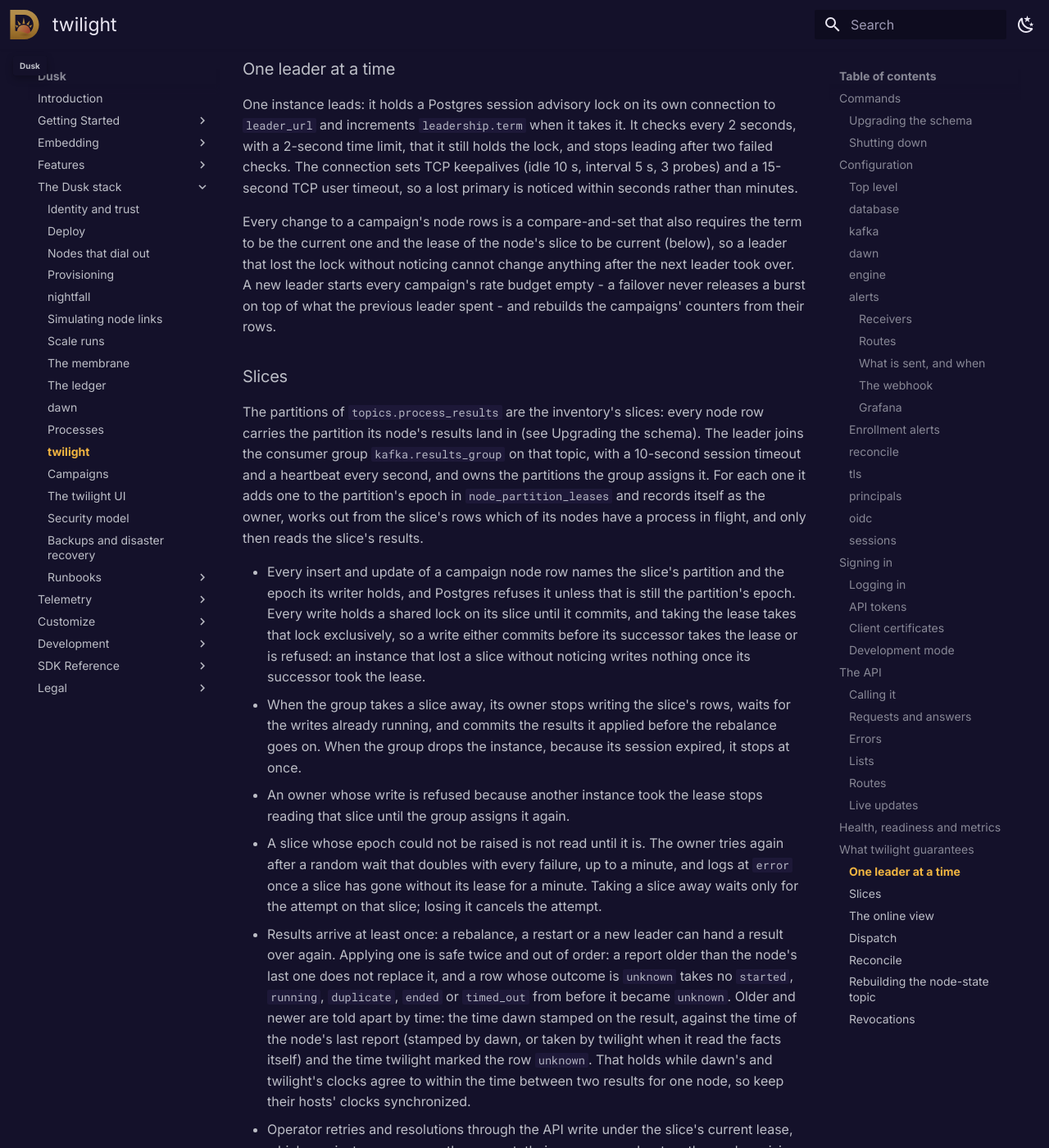
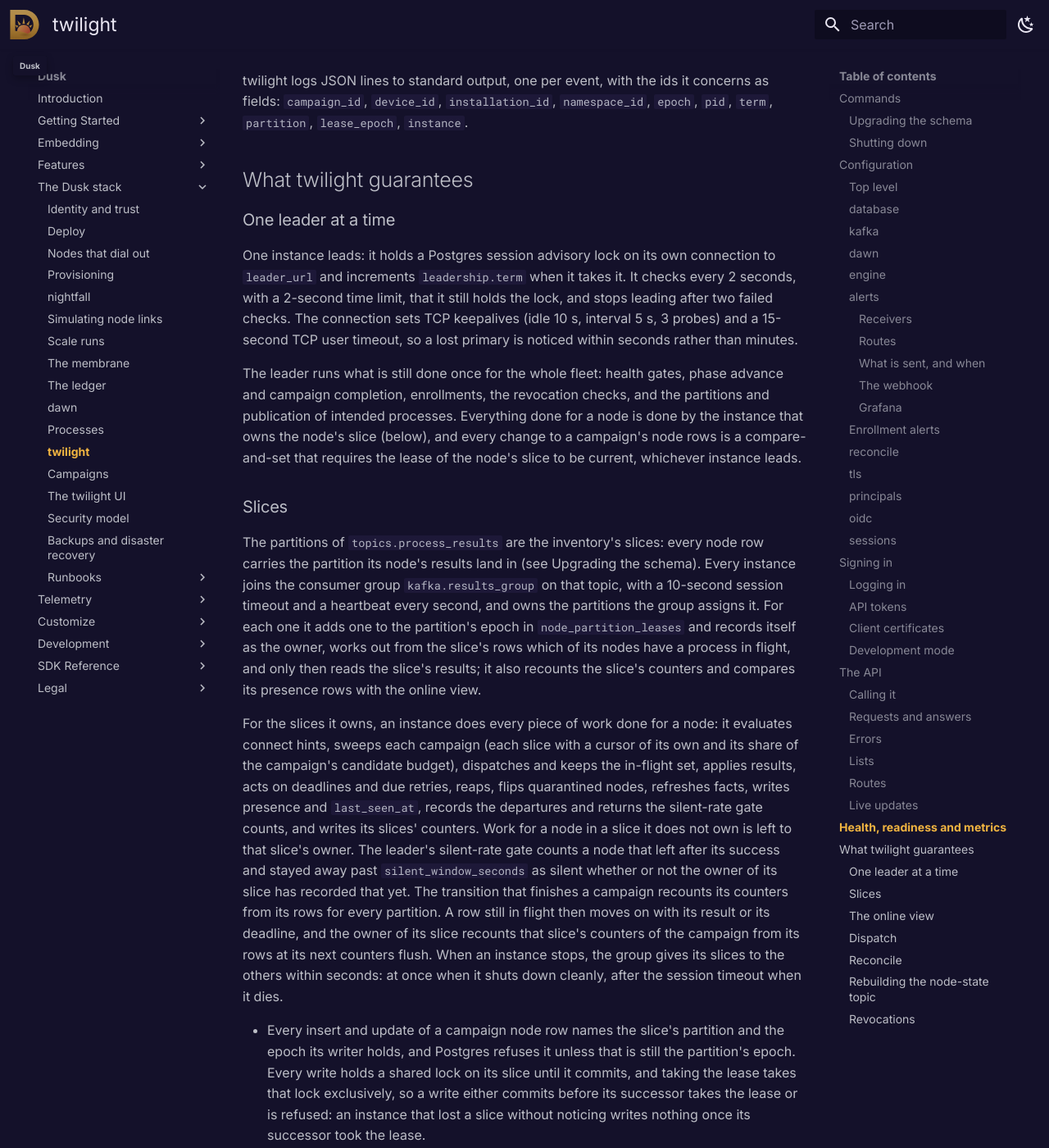
Before and after one commit to tomerze/dusk, an MkDocs documentation site: the page built from docs/docs/stack/twilight.md, in a window 1280 px wide and 1400 px high, scrolled down 35682 px. Shown: the whole window at 82% size. Built offline with MkDocs 1.6.1 and Material for MkDocs 9.7.7, drawn with Linux system fonts in a browser that asks for light colours; comment, search, counter and statistics services are not loaded; some of the changed text lies outside the part shown.

Commit message:
Update docs with the per-node work moving to every slice owner
The twilight page now says that every instance joins the results group
and does all the per-node work for the slices it owns, and lists what the
leader still does alone; that row writes need only the slice's lease;
that a campaign's rate and the facts and reap budgets are shared out by
the slices each instance owns; that a fenced owner still assigned its
slice takes it back from its first result not applied, whichever of its
writes - a row, a dispatch, a sweep cursor or a result - or its lease
check every 5 seconds found the lease gone; that presence rows are
written under the slice's lease too; that the silent-rate gate counts a
node that stayed away past the window whether or not its owner has
marked it; that finishing a campaign recounts its counters for every
partition, and a row still in flight then has its slice recounted once it
moves; that a partition-count hold counts no bake time and that gates
open no phase until the results produced before they started are
applied, with a failed commit of applied results tried again until it
succeeds or the partition moves; and that the counters and sweep cursors
are kept per partition, with what their migrations do. The engine
settings say which work each instance does for its own slices.

```diff
--- a/docs/docs/stack/twilight.md
+++ b/docs/docs/stack/twilight.md
@@ -71,12 +71,19 @@ window.
 
 The partition count is fixed from then on. While the topic has another number
 of partitions, every instance logs it at `error` on each topic check, every 30
-seconds, and sets `twilight_process_results_partitions_mismatched` to 1, and
-the leader writes no campaign row, advances no phase and dispatches nothing;
-the API keeps answering. Kafka cannot take partitions away from a topic, so
-the way back from a grown topic is to recreate it with the count the inventory
-was migrated with, which loses the results still on it. twilight has no way to
-change the count once migrated.
+seconds, and sets `twilight_process_results_partitions_mismatched` to 1; no
+instance writes a campaign row or dispatches, and the leader advances no phase.
+The API keeps answering. The time held does not count toward any campaign's
+bake time, and once the counts match no phase opens until the results produced
+in the meantime are applied (see Slices). Kafka cannot take partitions away
+from a topic, so the way back from a grown topic is to recreate it with the
+count the inventory was migrated with, which loses the results still on it.
+twilight has no way to change the count once migrated.
+
+Migration `0021_partition_counters` recounts the campaign counters from the
+campaign rows, per partition, and `0022_partition_sweep_cursors` keeps a sweep
+cursor per campaign and partition, so every running campaign starts its sweeps
+over once.
 
 ### Shutting down
 
@@ -178,7 +185,7 @@ creates.
 | `topics.node_state` | `dusk.node-state` | |
 | `topics.process_results` | `dusk.process-results` | |
 | `topics.intended_processes` | `dusk.intended-processes` | |
-| `results_group` | `twilight-results` | The consumer group in which the leader owns the partitions of `topics.process_results`, the inventory's slices, and applies the process results that land in them. |
+| `results_group` | `twilight-results` | The consumer group in which every instance owns partitions of `topics.process_results`, the inventory's slices, and applies the process results that land in them. |
 | `inventory_group` | `twilight-inventory` | The consumer group the leader records enrollments in. |
 | `reconcile_group` | `twilight-reconcile` | The consumer group every instance shares to reconcile the ledger. |
 | `reconcile_results_group` | `twilight-reconcile-results` | The consumer group every instance shares to read process results for reconcile. |
@@ -222,8 +229,8 @@ is skipped for 30 seconds.
 
 | Key | Default | Meaning |
 |-----|---------|---------|
-| `sweep_interval_seconds` | `300` | How often the leader sweeps every running campaign for matching online nodes. |
-| `gate_interval_seconds` | `15` | How often the leader judges each running campaign's health gate. |
+| `sweep_interval_seconds` | `300` | How often each instance sweeps every running campaign for matching online nodes in the slices it owns. |
+| `gate_interval_seconds` | `15` | How often the leader judges each running campaign's health gate, and each instance marks the nodes of its slices that stayed away past the silent window. |
 | `evaluation_queue` | `100000` | How many nodes may wait for evaluation; a connect hint beyond it is dropped and counted. |
 | `dispatch_workers` | `64` | Concurrent calls to dawn. |
 | `dispatch_attempts` | `3` | Attempts at a dispatch whose answer was lost, with the same pids. |
@@ -233,11 +240,11 @@ is skipped for 30 seconds.
 | `census_interval_seconds` | `300` | nightfall's full census interval; a revoked node still online two intervals after it was revoked raises an alert. |
 | `skip_lag_records` | `200000` | Connection events behind the end before the stream skips to the latest. |
 | `skip_age_seconds` | `60` | Age of the newest connection event read, while behind, before the stream skips to the latest. |
-| `counters_flush_seconds` | `5` | How often the leader writes campaign counters to `campaign_counters`. |
+| `counters_flush_seconds` | `5` | How often each instance writes the campaign counters of the slices it owns to `campaign_counters`. |
 | `process_lifetime_seconds` | `900` | How long the process of a facts read or a file collection is intended for, from when twilight asks dawn for it. |
 | `intended_process_retention_days` | `31` | How long `intended_processes` and reconcile's per-pid state are kept: the ledger's 30 days plus one. |
-| `presence_flush_millis` | `1000` | How often the leader writes presence changes to `node_presence`. |
-| `last_seen_bucket_seconds` | `10` | The leader writes `last_seen_at` for one of 30 groups of online nodes this often, so each node's is at most 30 of these old. |
+| `presence_flush_millis` | `1000` | How often each instance writes the presence changes of the nodes in its slices to `node_presence`. |
+| `last_seen_bucket_seconds` | `10` | Each instance writes `last_seen_at` for one of 30 groups of the online nodes in its slices this often, so each node's is at most 30 of these old. |
 | `reap_interval_seconds` | `300` | How long the reap sweep takes to look at every online node once, one of 30 groups at a time. |
 | `reaps_per_second` | `20` | Reap requests sent to dawn per second, across the fleet. |
 | `reap_retry_seconds` | `600` | How long a pid dawn was asked to reap waits before it is asked again, when dawn never reported it reaped. |
@@ -986,7 +993,7 @@ On `health_listen`:
 | `twilight_slice_lease_losses_total{how}` | Slices this instance stopped owning without giving them up: `lost` when the consumer group dropped it, `fenced` when another instance took the lease. |
 | `twilight_slice_partition_mismatches_total` | Process results that arrived in a partition other than the one their node's key hashes to, which means their producer does not partition like Kafka's default partitioner. Each is logged at `error`. |
 | `twilight_online_nodes` | Nodes the online view holds as online. |
-| `twilight_process_results_partitions_mismatched` | 1 while `topics.process_results` has another partition count than the inventory was migrated with; the leader writes no campaign row, advances no phase and dispatches nothing then. |
+| `twilight_process_results_partitions_mismatched` | 1 while `topics.process_results` has another partition count than the inventory was migrated with; meanwhile no instance writes a campaign row or dispatches, and the leader advances no phase. |
 | `twilight_view_degraded` | 1 while the online view is degraded (below). |
 | `twilight_node_state_rebuilds_total` | Times this instance wrote `dusk.node-state` again from the inventory. |
 | `twilight_connections_skips_total` | Times the connection stream skipped to its latest offsets. |
@@ -1029,23 +1036,41 @@ lock, and stops leading after two failed checks. The connection sets TCP
 keepalives (idle 10 s, interval 5 s, 3 probes) and a 15-second TCP user
 timeout, so a lost primary is noticed within seconds rather than minutes.
 
-Every change to a campaign's node rows is a compare-and-set that also requires
-the term to be the current one and the lease of the node's slice to be current
-(below), so a leader that lost the lock without noticing cannot change anything
-after the next leader took over. A new leader starts every campaign's rate budget empty - a failover
-never releases a burst on top of what the previous leader spent - and rebuilds
-the campaigns' counters from their rows.
+The leader runs what is still done once for the whole fleet: health gates,
+phase advance and campaign completion, enrollments, the revocation checks, and
+the partitions and publication of intended processes. Everything done for a
+node is done by the instance that owns the node's slice (below), and every
+change to a campaign's node rows is a compare-and-set that requires the lease
+of the node's slice to be current, whichever instance leads.
 
 ### Slices
 
 The partitions of `topics.process_results` are the inventory's slices: every
 node row carries the partition its node's results land in (see Upgrading the
-schema). The leader joins the consumer group `kafka.results_group` on that topic,
-with a 10-second session timeout and a heartbeat every second, and owns the
-partitions the group assigns it. For each one it adds one to the partition's
-epoch in `node_partition_leases` and records itself as the owner, works out from
-the slice's rows which of its nodes have a process in flight, and only then
-reads the slice's results.
+schema). Every instance joins the consumer group `kafka.results_group` on that
+topic, with a 10-second session timeout and a heartbeat every second, and owns
+the partitions the group assigns it. For each one it adds one to the
+partition's epoch in `node_partition_leases` and records itself as the owner,
+works out from the slice's rows which of its nodes have a process in flight,
+and only then reads the slice's results; it also recounts the slice's counters
+and compares its presence rows with the online view.
+
+For the slices it owns, an instance does every piece of work done for a node:
+it evaluates connect hints, sweeps each campaign (each slice with a cursor of
+its own and its share of the campaign's candidate budget), dispatches and keeps
+the in-flight set, applies results, acts on deadlines and due retries, reaps,
+flips quarantined nodes, refreshes facts, writes presence and `last_seen_at`,
+records the departures and returns the silent-rate gate counts, and writes its
+slices' counters. Work for a node in a slice it does not own is left to that
+slice's owner. The leader's silent-rate gate counts a node that left after its
+success and stayed away past `silent_window_seconds` as silent whether or not
+the owner of its slice has recorded that yet. The transition that finishes a
+campaign recounts its counters from its rows for every partition. A row still
+in flight then moves on with its result or its deadline, and the owner of its
+slice recounts that slice's counters of the campaign from its rows at its next
+counters flush. When an instance stops, the group gives its slices to the
+others within seconds: at once when it shuts down cleanly, after the session
+timeout when it dies.
 
 * Every insert and update of a campaign node row names the slice's partition
   and the epoch its writer holds, and Postgres refuses it unless that is still
@@ -1058,15 +1083,22 @@ reads the slice's results.
   waits for the writes already running, and commits the results it applied
   before the rebalance goes on. When the group drops the instance, because its
   session expired, it stops at once.
-* An owner whose write is refused because another instance took the lease
-  stops reading that slice until the group assigns it again.
+* An owner that finds another raise of a slice's lease committed - when one of
+  its writes (a campaign row, a dispatch, a sweep cursor or a result it
+  applies) is refused, or when it reads the leases of its slices, every 5
+  seconds - stops writing the slice's rows and pauses it at its first result
+  not applied. It asks the group coordinator whether the slice is still
+  assigned to it; while it is, it raises the epoch again, rebuilds the slice's
+  in-flight set and reads on from that result, without waiting for a
+  rebalance. A slice the group has given to another instance stays paused
+  until the group takes it away.
 * A slice whose epoch could not be raised is not read until it is. The owner
   tries again after a random wait that doubles with every failure, up to a
   minute, and logs at `error` once a slice has gone without its lease for a
   minute. Taking a slice away waits only for the attempt on that slice; losing
   it cancels the attempt.
-* Results arrive at least once: a rebalance, a restart or a new leader can
-  hand a result over again. Applying one is safe twice and out of order: a
+* Results arrive at least once: a rebalance, a restart or a slice changing
+  owner can hand a result over again. Applying one is safe twice and out of order: a
   report older than the node's last one does not replace it, and a row whose
   outcome is `unknown` takes no `started`, `running`, `duplicate`, `ended` or
   `timed_out` from before it became `unknown`. Older and newer are told apart
@@ -1080,16 +1112,28 @@ reads the slice's results.
   on the row's revision keeps them from overwriting a change the owner made in
   between.
 
-Only the leader joins the group. While a deposed leader is still a member, the
-new leader may own only part of the slices; the deposed leader's writes fail on
-the term, it commits no result past one it could not apply and keeps trying
-that one until it stops leading, and once it leaves the group its slices move
-to the new leader, which reads from there.
+* A campaign's rate and burst, `engine.facts_per_second` and
+  `engine.reaps_per_second` are divided among the instances by the share of
+  the slices each owns, so together they never exceed them. An instance with
+  less work queued than its share leaves the rest of it unspent.
+* Whenever the leader starts judging gates - when it is elected, or when a
+  partition-count hold ends - it notes the end of `topics.process_results` and
+  opens no phase and completes no campaign until the group has committed every
+  result up to there. A gate that would pass holds meanwhile with the event
+  "waiting for the process results produced before the gates started to be
+  applied"; a failing gate still pauses or aborts. A commit of applied results
+  that fails is tried again with the next results, or after a random wait that
+  doubles with every failure up to 30 seconds, for as long as the group leaves
+  the partition with the instance; a partition the group moves first is
+  committed by its next owner, which applies its results again.
 
 ### The online view
 
 Every instance keeps in memory which nodes are online, from nightfall's census
-and connection events, and the leader writes what changes to `node_presence`.
+and connection events, and writes what changes for the nodes of its slices to
+`node_presence`, under each slice's lease as it writes campaign rows, so an
+instance that lost a slice writes none of its presence rows once its successor
+took the lease.
 Heartbeats are never stored; `last_seen_at` comes from the census.
 
 * Epochs are compared per namespace: an event older than what twilight already
@@ -1107,24 +1151,24 @@ Heartbeats are never stored; `last_seen_at` comes from the census.
 The view is degraded while any nightfall instance is in census timeout, and
 after a skip until every instance has sent a full census. While it is degraded
 no campaign phase advances and silent-rate gates are not judged; after a skip
-the leader sweeps every campaign once the view recovers.
+every instance sweeps every campaign once the view recovers.
 
 ### Dispatch
 
 * A connected event is a hint that a node may be due; every
   `sweep_interval_seconds`, and whenever a campaign starts, resumes or opens a
-  phase, the leader also sweeps for matching online nodes, so a node that stays
-  connected for weeks is reached too.
-* A campaign's rate is one token bucket for the whole fleet, held by the
-  leader.
+  phase, the owner of each slice also sweeps it for matching online nodes, so
+  a node that stays connected for weeks is reached too.
+* A campaign's rate is shared out among the instances by the slices they own
+  (see Slices).
 * Each node has at most one dispatch with dawn at a time; the work of several
   campaigns due on one node goes in one dispatch.
 * Work is a process on the node. A campaign's process runs at a pid derived
   from the campaign, the node and the attempt: the first 8 bytes, big-endian,
   of SHA-256 of `dusk-pid-v1` followed by `<campaign id>/<device id>/<installation id>/<attempt>`;
   a pid below 65536 or equal to the shell's default pid is replaced by hashing
-  again with `/1`, `/2` and so on appended. Every resend of an attempt, and
-  every leader, sends the same pid. dawn looks for the pid in the node's
+  again with `/1`, `/2` and so on appended. Every resend of an attempt, from
+  whichever instance owns the node's slice, sends the same pid. dawn looks for the pid in the node's
   process table first: a process already there - running, or ended and not yet
   reaped - means the work was delivered before, and dawn reports `duplicate`
   and runs nothing. A node that restarted in between has an empty process table
```
